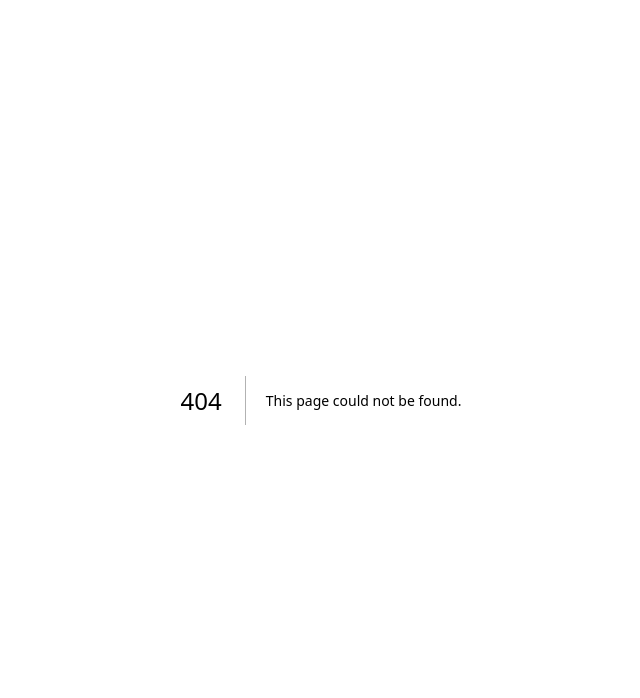
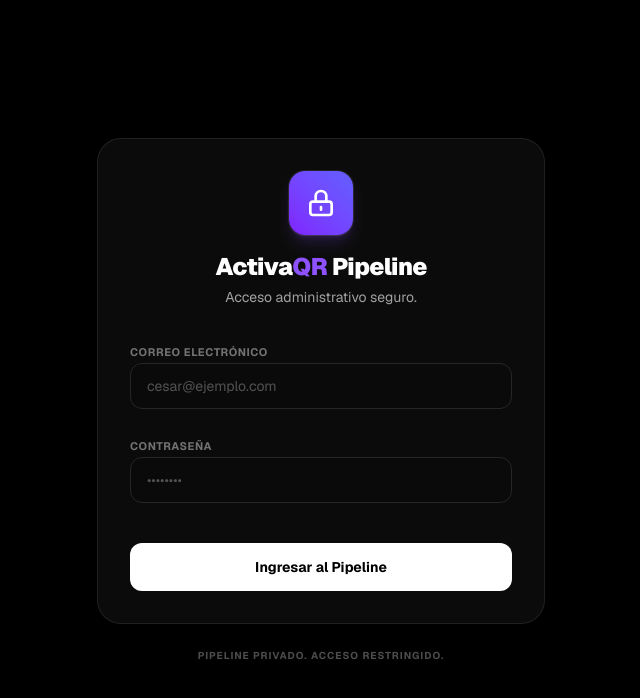
Before and after one commit to ObjetivoCesar/activaqrmedia, a Next.js app: page /login in a window 1280 px wide. Before the commit this address had no page. Shown: the top 698 px of the page, without its empty margins (319-959 px from the left). Built offline with nearby package versions, Linux system fonts and the light colour scheme.

Commit message:
feat: implement Supabase SSR authentication middleware with login page

```diff
--- /dev/null
+++ b/app/login/actions.ts
@@ -0,0 +1,35 @@
+'use server'
+
+import { getSupabaseServerClient } from '@/lib/supabase/server'
+import { redirect } from 'next/navigation'
+
+export async function login(formData: FormData) {
+    const email = formData.get('email') as string
+    const password = formData.get('password') as string
+
+    if (!email || !password) {
+        return { success: false, error: 'Por favor ingresa usuario y contraseña.' }
+    }
+
+    const supabase = await getSupabaseServerClient()
+
+    const { error } = await supabase.auth.signInWithPassword({
+        email,
+        password,
+    })
+
+    // We can't use redirect directly inside a try-catch, so we handle the error return first.
+    if (error) {
+        console.error('Login error:', error.message)
+        return { success: false, error: error.message }
+    }
+
+    // Si login es válido, redirigimos limpiamente
+    redirect('/')
+}
+
+export async function logout() {
+    const supabase = await getSupabaseServerClient()
+    await supabase.auth.signOut()
+    redirect('/login')
+}
--- /dev/null
+++ b/app/login/page.tsx
@@ -0,0 +1,94 @@
+'use client'
+
+import { useTransition, useState } from 'react'
+import { login } from './actions'
+
+export default function LoginPage() {
+    const [isPending, startTransition] = useTransition()
+    const [errorMsg, setErrorMsg] = useState('')
+
+    async function handleSubmit(formData: FormData) {
+        setErrorMsg('')
+        startTransition(async () => {
+            const res = await login(formData)
+            if (res?.error) {
+                if (res.error.includes('Invalid login credentials')) {
+                    setErrorMsg('Credenciales incorrectas. Verifica tu correo y contraseña.')
+                } else {
+                    setErrorMsg(res.error)
+                }
+            }
+        })
+    }
+
+    return (
+        <div className="min-h-screen bg-black text-neutral-200 flex flex-col items-center justify-center p-4 selection:bg-violet-500/30 font-sans">
+            <div className="absolute inset-0 bg-[radial-gradient(circle_at_top,_var(--tw-gradient-stops))] from-violet-900/10 via-black to-black -z-10" />
+
+            <main className="w-full max-w-md">
+                <div className="bg-neutral-900/50 backdrop-blur-xl border border-neutral-800/80 rounded-3xl p-8 shadow-2xl">
+                    <div className="flex flex-col items-center mb-8">
+                        <div className="w-16 h-16 rounded-2xl bg-gradient-to-tr from-violet-600 to-indigo-500 flex items-center justify-center shadow-lg shadow-violet-500/20 mb-4 ring-1 ring-white/10">
+                            <svg className="w-8 h-8 text-white" fill="none" viewBox="0 0 24 24" stroke="currentColor">
+                                <path strokeLinecap="round" strokeLinejoin="round" strokeWidth={2} d="M12 15v2m-6 4h12a2 2 0 002-2v-6a2 2 0 00-2-2H6a2 2 0 00-2 2v6a2 2 0 002 2zm10-10V7a4 4 0 00-8 0v4h8z" />
+                            </svg>
+                        </div>
+                        <h1 className="text-2xl font-black tracking-tight text-white mb-1">
+                            Activa<span className="text-violet-500">QR</span> Pipeline
+                        </h1>
+                        <p className="text-neutral-400 text-sm">Acceso administrativo seguro.</p>
+                    </div>
+
+                    <form action={handleSubmit} className="space-y-4">
+                        <div className="space-y-1.5">
+                            <label className="text-[11px] font-bold uppercase tracking-wider text-neutral-500">Correo Electrónico</label>
+                            <input
+                                type="email"
+                                name="email"
+                                required
+                                disabled={isPending}
+                                placeholder="cesar@ejemplo.com"
+                                className="w-full bg-neutral-950 border border-neutral-800 rounded-xl px-4 py-3 text-sm text-neutral-100 placeholder:text-neutral-600 focus:border-violet-500 focus:outline-none focus:ring-1 focus:ring-violet-500 transition-all"
+                            />
+                        </div>
+
+                        <div className="space-y-1.5 pt-2">
+                            <label className="text-[11px] font-bold uppercase tracking-wider text-neutral-500">Contraseña</label>
+                            <input
+                                type="password"
+                                name="password"
+                                required
+                                disabled={isPending}
+                                placeholder="••••••••"
+                                className="w-full bg-neutral-950 border border-neutral-800 rounded-xl px-4 py-3 text-sm text-neutral-100 placeholder:text-neutral-600 focus:border-violet-500 focus:outline-none focus:ring-1 focus:ring-violet-500 transition-all"
+                            />
+                        </div>
+
+                        {errorMsg && (
+                            <div className="p-3 mt-4 rounded-xl bg-red-950/50 border border-red-900/50 text-red-400 text-xs font-medium animate-in fade-in slide-in-from-top-2">
+                                ⚠️ {errorMsg}
+                            </div>
+                        )}
+
+                        <button
+                            type="submit"
+                            disabled={isPending}
+                            className="w-full py-3.5 mt-6 rounded-xl font-bold text-sm transition-all relative overflow-hidden bg-white text-black hover:bg-neutral-200 disabled:opacity-50 disabled:cursor-not-allowed active:scale-[0.98]"
+                        >
+                            {isPending ? (
+                                <span className="flex items-center justify-center gap-2 text-neutral-600">
+                                    <div className="animate-spin rounded-full h-4 w-4 border-2 border-neutral-400 border-t-black" />
+                                    Verificando credenciales...
+                                </span>
+                            ) : 'Ingresar al Pipeline'}
+                        </button>
+                    </form>
+                </div>
+
+                <p className="text-center text-[10px] text-neutral-600 mt-6 uppercase tracking-widest font-bold">
+                    Pipeline privado. Acceso restringido.
+                </p>
+            </main>
+        </div>
+    )
+}
--- a/app/page.tsx
+++ b/app/page.tsx
@@ -3,6 +3,7 @@
 import { useState, useEffect } from 'react'
 import { generateDraftAction, runLensAction, runOrchestratorAction, saveApprovedScript, generateVideoFrames } from './actions'
 import { extractVoiceScript, synthesizeVoiceOff, generateMusicPrompt, generateGeminiMusic } from './voice-actions'
+import { logout } from './login/actions'
 import { GEMINI_VOICES } from '@/lib/audio/voices'
 import { LENS_ORDER } from '@/lib/pipeline/lenses'
 import type { PipelineResult, LensResult } from '@/lib/pipeline/executor'
@@ -366,7 +367,17 @@ export default function Home() {
 
       <div className="relative max-w-3xl mx-auto space-y-6">
         {/* Header */}
-        <header className="text-center space-y-3 mb-8">
+        <header className="relative text-center space-y-3 mb-8 pt-4">
+          <button
+            onClick={() => logout()}
+            className="absolute top-0 right-0 px-3 py-1.5 bg-neutral-900 border border-neutral-800 rounded-lg text-xs font-medium text-neutral-400 hover:text-red-400 hover:border-red-900/50 hover:bg-red-950/20 transition-all flex items-center gap-2"
+          >
+            <svg className="w-3.5 h-3.5" fill="none" viewBox="0 0 24 24" stroke="currentColor">
+              <path strokeLinecap="round" strokeLinejoin="round" strokeWidth={2} d="M17 16l4-4m0 0l-4-4m4 4H7m6 4v1a3 3 0 01-3 3H6a3 3 0 01-3-3V7a3 3 0 013-3h4a3 3 0 013 3v1" />
+            </svg>
+            Salir
+          </button>
+
           <div className="inline-flex items-center gap-2 px-3 py-1 rounded-full bg-violet-950/60 border border-violet-800/40 text-violet-400 text-xs font-semibold tracking-widest uppercase mb-2">
             ActivaQR.com
           </div>
--- /dev/null
+++ b/lib/supabase/middleware.ts
@@ -0,0 +1,53 @@
+import { createServerClient } from '@supabase/ssr'
+import { NextResponse, type NextRequest } from 'next/server'
+
+export async function updateSession(request: NextRequest) {
+    let supabaseResponse = NextResponse.next({
+        request,
+    })
+
+    const supabase = createServerClient(
+        process.env.NEXT_PUBLIC_SUPABASE_URL!,
+        process.env.NEXT_PUBLIC_SUPABASE_ANON_KEY!,
+        {
+            cookies: {
+                getAll() {
+                    return request.cookies.getAll()
+                },
+                setAll(cookiesToSet) {
+                    cookiesToSet.forEach(({ name, value, options }) => request.cookies.set(name, value))
+                    supabaseResponse = NextResponse.next({
+                        request,
+                    })
+                    cookiesToSet.forEach(({ name, value, options }) =>
+                        supabaseResponse.cookies.set(name, value, options)
+                    )
+                },
+            },
+        }
+    )
+
+    const {
+        data: { user },
+    } = await supabase.auth.getUser()
+
+    // Protect all routes except /login and /auth/callback
+    const isAuthRoute = request.nextUrl.pathname.startsWith('/login') || request.nextUrl.pathname.startsWith('/auth')
+    const isPublicAsset = request.nextUrl.pathname.startsWith('/_next') || request.nextUrl.pathname.includes('.')
+
+    if (!user && !isAuthRoute && !isPublicAsset) {
+        // No user, redirect to login page
+        const url = request.nextUrl.clone()
+        url.pathname = '/login'
+        return NextResponse.redirect(url)
+    }
+
+    // If user is logged in, redirect away from auth routes to home
+    if (user && request.nextUrl.pathname === '/login') {
+        const url = request.nextUrl.clone()
+        url.pathname = '/'
+        return NextResponse.redirect(url)
+    }
+
+    return supabaseResponse
+}
--- /dev/null
+++ b/middleware.ts
@@ -0,0 +1,14 @@
+import { type NextRequest } from 'next/server'
+import { updateSession } from '@/lib/supabase/middleware'
+
+export async function middleware(request: NextRequest) {
+    // Update the Supabase session safely and enforce route protection
+    return await updateSession(request)
+}
+
+export const config = {
+    // Protect all paths except Next.js static assets and images
+    matcher: [
+        '/((?!_next/static|_next/image|favicon.ico|.*\\.(?:svg|png|jpg|jpeg|gif|webp)$).*)',
+    ],
+}
```
